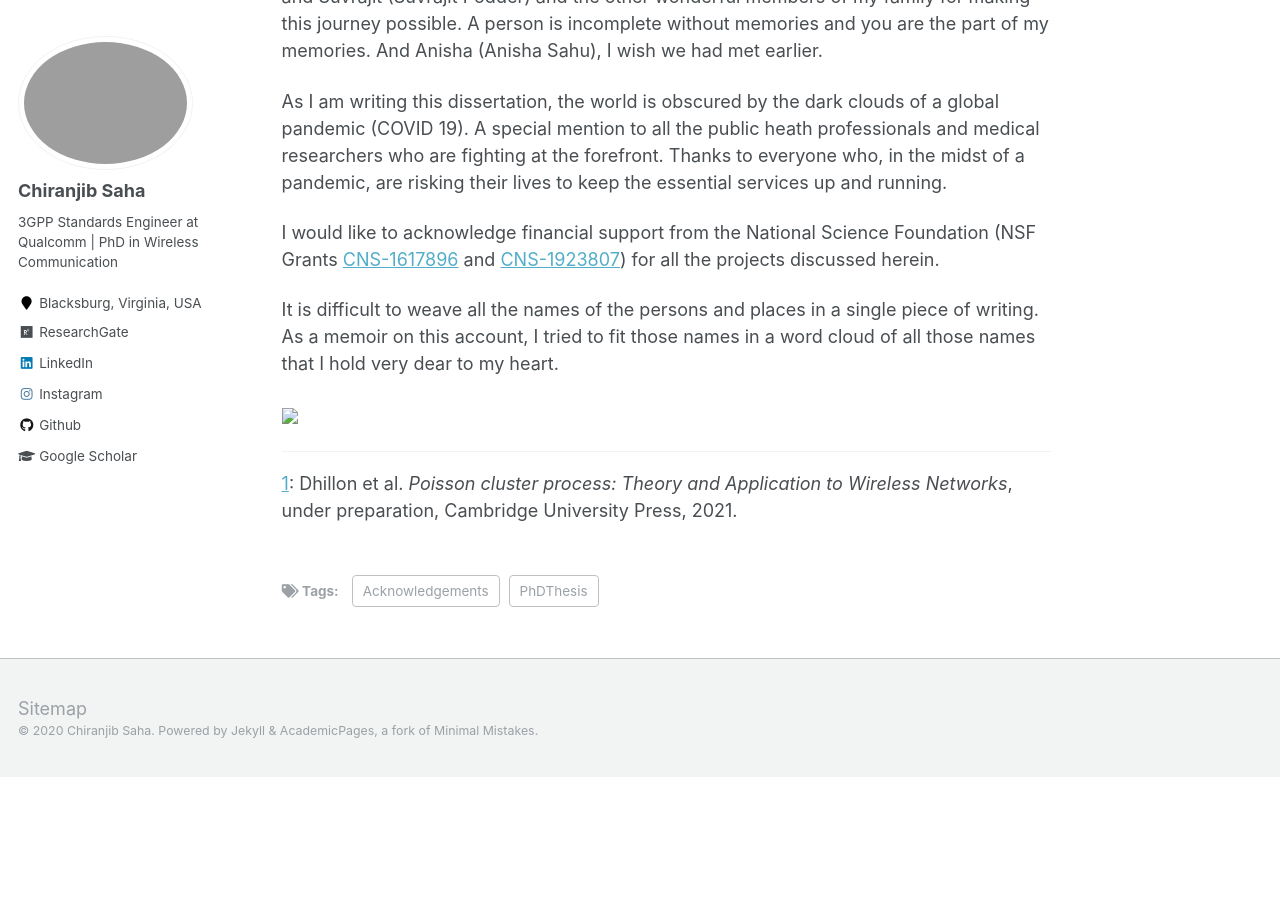
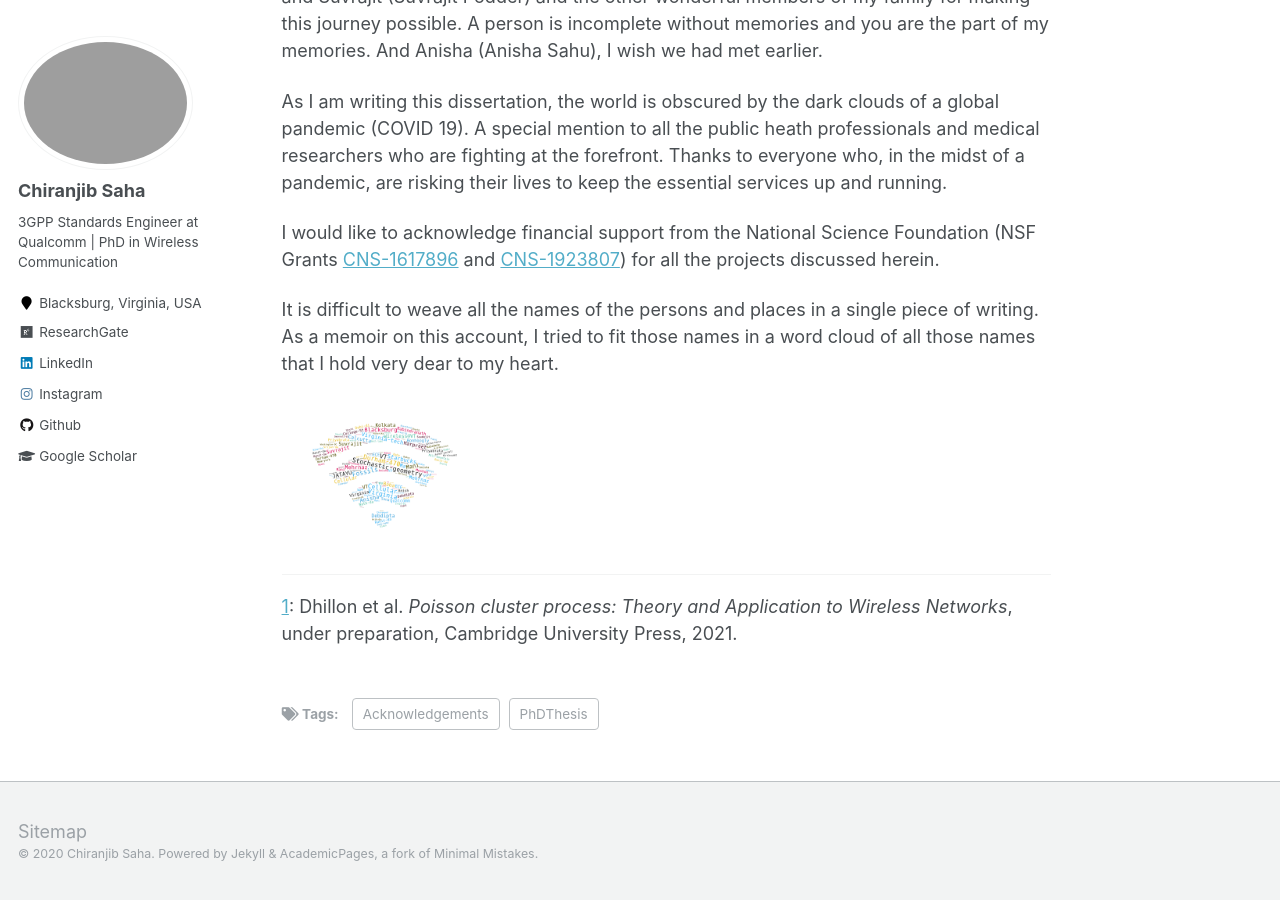
Before and after one commit to chiranjibsaha/chiranjibsaha.github.io, a Jekyll site: the page built from _posts/2020-08-14-blog-post-1.md, in a window 1280 px wide and 900 px high, scrolled down 2656 px. Built offline with Jekyll 4.4.1, drawn with Linux system fonts in a browser that asks for light colours; before the commit the page ends 3433 px from its top, so only the background shows below that.

Commit message:
Update 2020-08-14-blog-post-1.md

```diff
--- a/_posts/2020-08-14-blog-post-1.md
+++ b/_posts/2020-08-14-blog-post-1.md
@@ -46,7 +46,7 @@ I would like to acknowledge financial support from  the National Science Foundat
 
 It is difficult to weave all the names of the persons and places in a single piece of writing. As a memoir on this account, I tried to fit those names in a word cloud of all those names that I hold very dear to my heart.
 
-<img src="./../images/wordcloud-3.png" width="200">
+<img src="/images/wordcloud-3.png" width="200">
 
 ---
 <a name="myfootnote1">1</a>: Dhillon et al. *Poisson cluster process: Theory and Application to Wireless Networks*, under preparation, Cambridge University Press, 2021.
```
